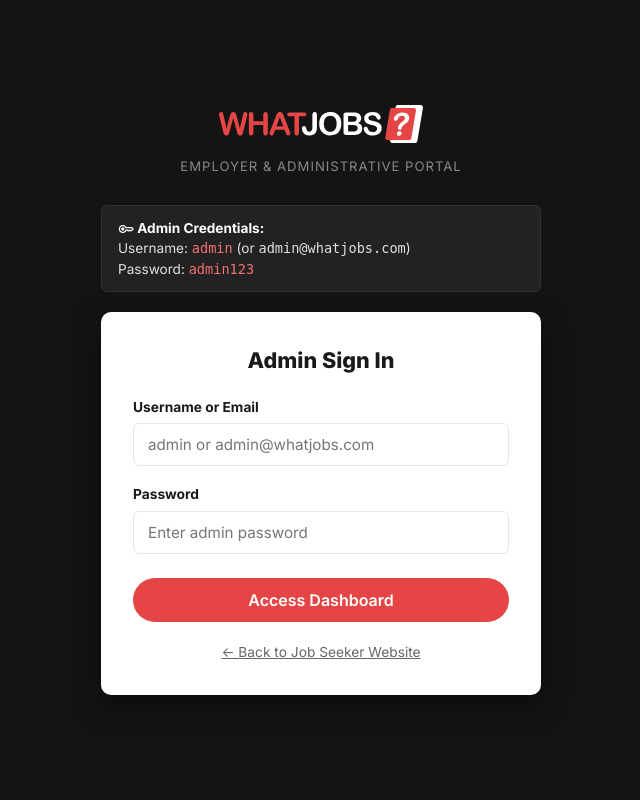
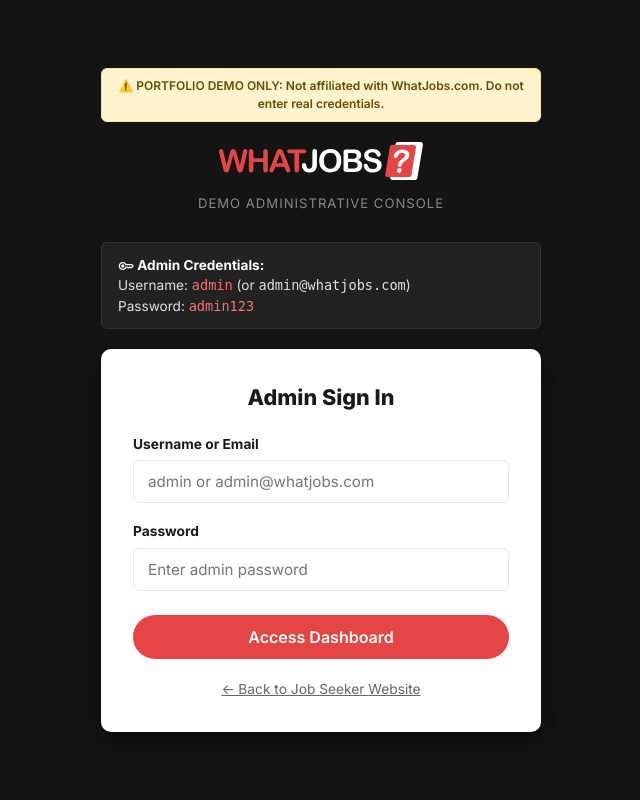
Before and after one commit to yusuf1535s/whatjobs-test, a PHP site: page /admin/login.php in a window 1280 px wide. Shown: the whole page, without its empty margins (319-959 px from the left). Run offline with PHP 8.4, Linux system fonts and the light colour scheme.

Commit message:
Add educational portfolio disclaimer banner and meta tags to prevent phishing false positives

```diff
--- a/admin/login.php
+++ b/admin/login.php
@@ -48,7 +48,7 @@ if ($_SERVER['REQUEST_METHOD'] === 'POST') {
     }
 }
 
-$pageTitle = "Administrator Sign In | WhatJobs";
+$pageTitle = "Demo Administrator Sign In | WhatJobs Clone";
 $flash = get_flash();
 ?>
 <!DOCTYPE html>
@@ -56,10 +56,16 @@ $flash = get_flash();
 <head>
     <meta charset="UTF-8">
     <meta name="viewport" content="width=device-width, initial-scale=1.0">
+    <meta name="robots" content="noindex, nofollow">
     <title><?= htmlspecialchars($pageTitle) ?></title>
     <link rel="stylesheet" href="<?= url('assets/css/style.css') ?>">
 </head>
-<body style="background: #141414; min-height: 100vh; display: flex; align-items: center; justify-content: center; padding: 24px;">
+<body style="background: #141414; min-height: 100vh; display: flex; flex-direction: column; align-items: center; justify-content: center; padding: 24px;">
+
+<!-- Disclaimer -->
+<div style="max-width: 440px; width: 100%; margin-bottom: 20px; background: #fff3cd; color: #664d03; border: 1px solid #ffe69c; font-size: 12px; font-weight: 600; text-align: center; padding: 8px 12px; border-radius: 6px;">
+    ⚠️ PORTFOLIO DEMO ONLY: Not affiliated with WhatJobs.com. Do not enter real credentials.
+</div>
 
 <div style="width: 100%; max-width: 440px;">
 
@@ -69,7 +75,7 @@ $flash = get_flash();
             <img src="<?= url('assets/images/logo.svg') ?>" alt="WhatJobs" width="200" height="38" style="height: 38px; width: auto; display: block; margin: 0 auto;">
         </a>
         <div style="color: #888; font-size: 0.82rem; margin-top: 8px; letter-spacing: 1px; text-transform: uppercase;">
-            Employer &amp; Administrative Portal
+            Demo Administrative Console
         </div>
     </div>
 
```
Also changed, not shown: includes/header.php (+8 -2 lines), login.php (+5 -4 lines).
